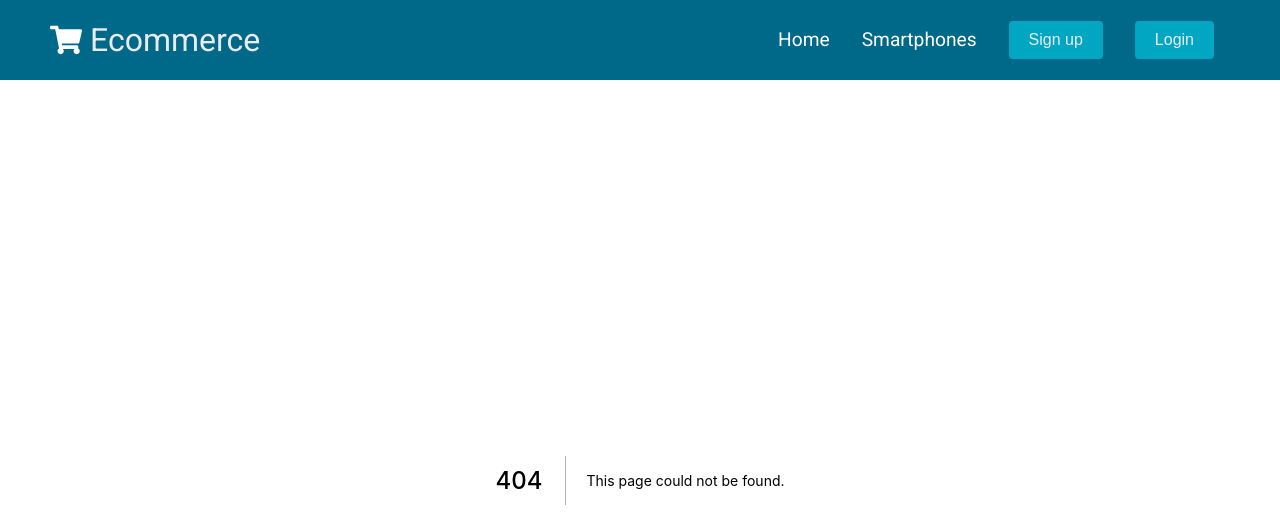
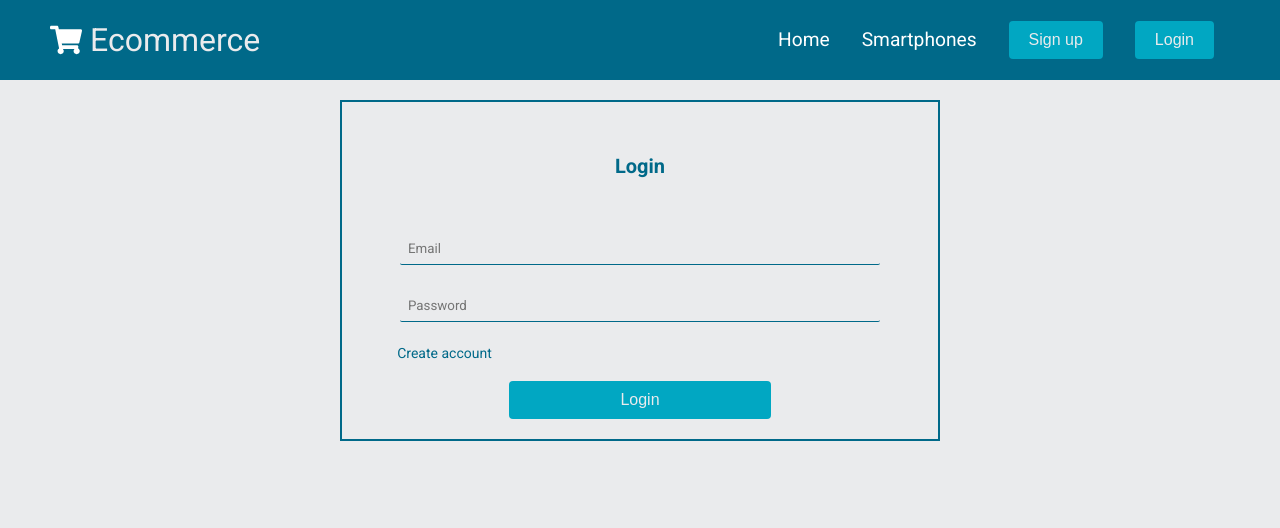
Before and after one commit to wenked/ecommerce-frontend, a Next.js app: page /login in a window 1280 px wide. Before the commit this address had no page. Shown: the top 528 px of the page. Built offline with nearby package versions, Linux system fonts and the light colour scheme; no server answers.

Commit message:
front end auth

```diff
--- a/components/layout/NavBar/index.tsx
+++ b/components/layout/NavBar/index.tsx
@@ -15,10 +15,18 @@ import {
 } from './styles';
 import { IconContext } from 'react-icons/lib';
 import { Button } from '@styles/global';
+import { useAuth } from 'context/AuthContext';
+import axios from 'axios';
+import { useRouter } from 'next/router';
+import { useQueryClient } from 'react-query';
 
 const NavBar: React.FC = () => {
 	const [click, setClick] = useState(false);
 	const [button, setButton] = useState(true);
+	const queryclient = useQueryClient();
+	const router = useRouter();
+
+	const { user, loading, error, signed } = useAuth();
 
 	const handleClick = () => setClick(!click);
 	const showButton = () => {
@@ -28,10 +36,6 @@ const NavBar: React.FC = () => {
 			setButton(true);
 		}
 	};
-
-	useEffect(() => {
-		showButton();
-	}, []);
 
 	if (typeof window !== 'undefined') {
 		window.addEventListener('resize', showButton);
@@ -62,6 +66,38 @@ const NavBar: React.FC = () => {
 									<NavLinks>Smartphones</NavLinks>
 								</Link>
 							</NavItem>
+							{signed ? (
+								<>
+									<NavItem>
+										<Link href='/profile' passHref>
+											<NavLinks>{user.firstName}</NavLinks>
+										</Link>
+									</NavItem>
+									<NavItem>
+										<NavLinks
+											style={{ cursor: 'pointer' }}
+											onClick={async () => {
+												try {
+													const res = await axios.get(
+														'http://localhost:3333/logout',
+														{
+															withCredentials: true,
+														}
+													);
+													queryclient.clear();
+													router.push('/login');
+													console.log(res.data);
+												} catch (err) {
+													console.log(err);
+													router.push('/login');
+												}
+											}}>
+											logout
+										</NavLinks>
+									</NavItem>
+								</>
+							) : (
+								<>
 									<NavItemBtn>
 										{button ? (
 											<Link href='/signup' passHref>
@@ -96,6 +132,8 @@ const NavBar: React.FC = () => {
 											</Link>
 										)}
 									</NavItemBtn>
+								</>
+							)}
 						</NavMenu>
 					</NavBarContainer>
 				</Nav>
--- /dev/null
+++ b/context/AuthContext.tsx
@@ -0,0 +1,61 @@
+import axios from 'axios';
+import React, { createContext, useContext, useEffect, useState } from 'react';
+import { useQuery } from 'react-query';
+
+export interface user {
+	email: string;
+	id: 1;
+	firstName: string;
+	lastName: string;
+	isAdmin: boolean;
+	street: string;
+	houseNumber: number;
+	state: string;
+	city: string;
+	district: string;
+	postalCode: number;
+	bornDate: string;
+}
+
+interface AuthContextData {
+	user: user;
+	signed: boolean;
+	loading: boolean;
+	error: boolean;
+}
+
+const AuthContext = createContext<AuthContextData>({} as AuthContextData);
+
+const fetcher = async () => {
+	const res = await axios.get('http://localhost:3333/me', {
+		withCredentials: true,
+	});
+
+	return res.data;
+};
+
+export const AuthProvider: React.FC = ({ children }) => {
+	const { data, isError, isLoading } = useQuery('me', fetcher, {
+		refetchOnWindowFocus: false,
+		retry: false,
+		enabled: typeof window !== 'undefined',
+	});
+	console.log(data);
+	return (
+		<AuthContext.Provider
+			value={{
+				user: data,
+				signed: !!data,
+				loading: isLoading,
+				error: isError,
+			}}>
+			{children}
+		</AuthContext.Provider>
+	);
+};
+
+export const useAuth = () => {
+	const context = useContext(AuthContext);
+
+	return context;
+};
--- a/package.json
+++ b/package.json
@@ -14,6 +14,7 @@
     "react": "17.0.2",
     "react-dom": "17.0.2",
     "react-icons": "^4.2.0",
+    "react-query": "^3.13.3",
     "styled-components": "^5.2.1"
   },
   "devDependencies": {
--- a/pages/_app.tsx
+++ b/pages/_app.tsx
@@ -1,14 +1,21 @@
 import NavBar from '@components/layout/NavBar';
+import { AuthProvider } from 'context/AuthContext';
 import React from 'react';
 import GlobalStyle from '../styles/global';
+import { QueryClient, QueryClientProvider } from 'react-query';
 
+const queryclient = new QueryClient();
 function MyApp({ Component, pageProps }) {
 	return (
-		<div>
-			<GlobalStyle />
-			<NavBar />
-			<Component {...pageProps} />
-		</div>
+		<QueryClientProvider client={queryclient}>
+			<AuthProvider>
+				<div>
+					<GlobalStyle />
+					<NavBar />
+					<Component {...pageProps} />
+				</div>
+			</AuthProvider>
+		</QueryClientProvider>
 	);
 }
 
--- /dev/null
+++ b/pages/login/index.tsx
@@ -0,0 +1,74 @@
+import { Button, Input } from '@styles/global';
+import axios from 'axios';
+import Link from 'next/link';
+import { useRouter } from 'next/router';
+import { ButtonContainer, Label } from 'pages/signup/styles';
+import React, { FormEvent, useState } from 'react';
+import { useQueryClient } from 'react-query';
+import { InputGroup, LoginContainer, ErrorContainer } from './styles';
+
+const Login: React.FC = () => {
+	const [error, setError] = useState(false);
+	const [email, setEmail] = useState('');
+	const [password, setPassword] = useState('');
+	const queryclient = useQueryClient();
+	const router = useRouter();
+
+	const HandleSubmit = async (event: FormEvent) => {
+		event.preventDefault();
+		console.log(email, password);
+		try {
+			const res = await axios.post(
+				'http://localhost:3333/login',
+				{
+					email: email,
+					password: password,
+				},
+				{ withCredentials: true }
+			);
+
+			if (res.data.message === 'logged in') {
+				queryclient.clear();
+				router.push('/');
+			}
+		} catch (err) {
+			console.log(err);
+			setError(true);
+		}
+	};
+
+	return (
+		<LoginContainer>
+			<Label>Login</Label>
+			<form onSubmit={HandleSubmit}>
+				<InputGroup>
+					<Input
+						type='text'
+						customSize='big'
+						placeholder='Email'
+						onChange={(e) => setEmail(e.target.value as string)}
+					/>
+					<Input
+						type='password'
+						customSize='big'
+						placeholder='Password'
+						onChange={(e) => setPassword(e.target.value as string)}
+					/>
+					{error ? (
+						<ErrorContainer>
+							<span>* Incorrect password or email</span>
+						</ErrorContainer>
+					) : null}
+					<div className='link-container'>
+						<Link href='/signup'>Create account</Link>
+					</div>
+				</InputGroup>
+				<ButtonContainer>
+					<Button primary>Login</Button>
+				</ButtonContainer>
+			</form>
+		</LoginContainer>
+	);
+};
+
+export default Login;
--- /dev/null
+++ b/pages/login/styles.ts
@@ -0,0 +1,47 @@
+import styled from 'styled-components';
+
+export const LoginContainer = styled.div`
+	display: flex;
+	justify-content: center;
+	flex-direction: column;
+	align-items: center;
+	padding: 20px;
+	margin: 30px;
+	border: 2px solid #006989;
+	@media (min-width: 960px) {
+		display: flex;
+		justify-content: center;
+		width: 600px;
+		align-items: center;
+		margin: 0 auto;
+		margin-top: 20px;
+		padding-bottom: 20px;
+	}
+`;
+
+export const InputGroup = styled.div`
+	padding: 10px;
+
+	.link-container {
+		padding: 10px;
+		a {
+			text-decoration: none;
+			color: #006989;
+			&:hover {
+				border-bottom: 1px solid #006989;
+			}
+		}
+	}
+
+	@media (min-width: 960px) {
+		display: flex;
+		flex-direction: column;
+	}
+`;
+
+export const ErrorContainer = styled.div`
+	display: flex;
+	color: red;
+	font-weight: 700;
+	font-family: 'Roboto', sans-serif;
+`;
--- /dev/null
+++ b/pages/profile/styles.ts
@@ -0,0 +1,37 @@
+import styled from 'styled-components';
+
+export const ProfileContainer = styled.div`
+	display: flex;
+	justify-content: center;
+	width: 320px;
+	margin: 0 auto;
+	flex-direction: column;
+
+	h3 {
+		padding: 10px;
+		color: #006989;
+		display: flex;
+		justify-content: center;
+	}
+
+	@media (min-width: 960px) {
+		width: 1300px;
+		display: flex;
+		justify-content: center;
+		align-items: center;
+		margin: 0 auto;
+	}
+`;
+
+export const ProfileInputs = styled.div`
+	display: block;
+`;
+
+export const ProfileLabel = styled.label`
+	color: #006989;
+	font-weight: bold;
+	font-size: 13;
+	padding: 10px;
+`;
+
+export const ProfileInput = styled.div``;
--- a/pages/signup/index.tsx
+++ b/pages/signup/index.tsx
@@ -1,4 +1,4 @@
-import { Button, Container } from '@styles/global';
+import { Button, Container, Input } from '@styles/global';
 import axios from 'axios';
 import React, { FormEvent, useEffect, useState } from 'react';
 import { useRouter } from 'next/router';
@@ -7,7 +7,6 @@ import {
 	DropdownBlock,
 	ErrorContainer,
 	Form,
-	Input,
 	InputsContainer,
 	Label,
 	RegisterBox,
--- a/pages/signup/styles.ts
+++ b/pages/signup/styles.ts
@@ -2,10 +2,6 @@ import styled from 'styled-components';
 
 interface PasswordErrorProps {
 	passwordError: boolean;
-}
-
-interface InputProps {
-	customSize: 'big' | 'small' | 'md';
 }
 
 export const RegisterBox = styled.div`
@@ -17,8 +13,11 @@ export const RegisterBox = styled.div`
 	flex: 1;
 	overflow: hidden;
 	margin: 2rem;
+	border: 2px solid #006989;
+
 	@media (min-width: 960px) {
 		margin: 0 auto;
+		margin-top: 20px;
 		width: 50rem;
 		height: 40rem;
 		flex-direction: row;
@@ -26,37 +25,6 @@ export const RegisterBox = styled.div`
 `;
 
 export const Form = styled.form``;
-
-export const Input = styled.input<InputProps>`
-	margin: 0.8rem;
-	padding: 0.5rem;
-	border: 0;
-	background: transparent;
-	border-bottom: 1px solid #006989;
-	border-radius: 2px;
-	font-family: 'Roboto', sans-serif;
-	width: 15rem;
-	&:focus {
-		outline: none;
-		border-bottom: 2px solid #006989;
-		padding-bottom: 6px;
-	}
-	@media (min-width: 960px) {
-		width: ${({ customSize }) => {
-			if (customSize === 'big') {
-				return '30rem';
-			}
-
-			if (customSize === 'md') {
-				return '20rem';
-			}
-
-			if (customSize === 'small') {
-				return '10rem';
-			}
-		}};
-	}
-`;
 
 export const Label = styled.label`
 	display: flex;
--- a/styles/global.ts
+++ b/styles/global.ts
@@ -4,6 +4,10 @@ interface ButtonProps {
 	primary: boolean;
 	big?: boolean;
 	fontBig?: boolean;
+}
+
+interface InputProps {
+	customSize: 'big' | 'small' | 'md';
 }
 
 export default createGlobalStyle`
@@ -32,8 +36,8 @@ export const Container = styled.div`
 	padding-left: 50px;
 
 	@media (max-width: 991px) {
-		padding-right: 30px;
-		padding-left: 30px;
+		padding-right: 10px;
+		padding-left: 10px;
 	}
 `;
 
@@ -58,3 +62,34 @@ export const Button = styled.button<ButtonProps>`
 		width: 100%;
 	}
 `;
+
+export const Input = styled.input<InputProps>`
+	margin: 0.8rem;
+	padding: 0.5rem;
+	border: 0;
+	background: transparent;
+	border-bottom: 1px solid #006989;
+	border-radius: 2px;
+	font-family: 'Roboto', sans-serif;
+	width: 15rem;
+	&:focus {
+		outline: none;
+		border-bottom: 2px solid #006989;
+		padding-bottom: 6px;
+	}
+	@media (min-width: 960px) {
+		width: ${({ customSize }) => {
+			if (customSize === 'big') {
+				return '30rem';
+			}
+
+			if (customSize === 'md') {
+				return '20rem';
+			}
+
+			if (customSize === 'small') {
+				return '10rem';
+			}
+		}};
+	}
+`;
```
Also changed, not shown: pages/profile/index.tsx (added, +53 -0 lines), 1 other file (tests, documents, lock files or other folders). Lines whose indentation alone changed are shown as unchanged.
